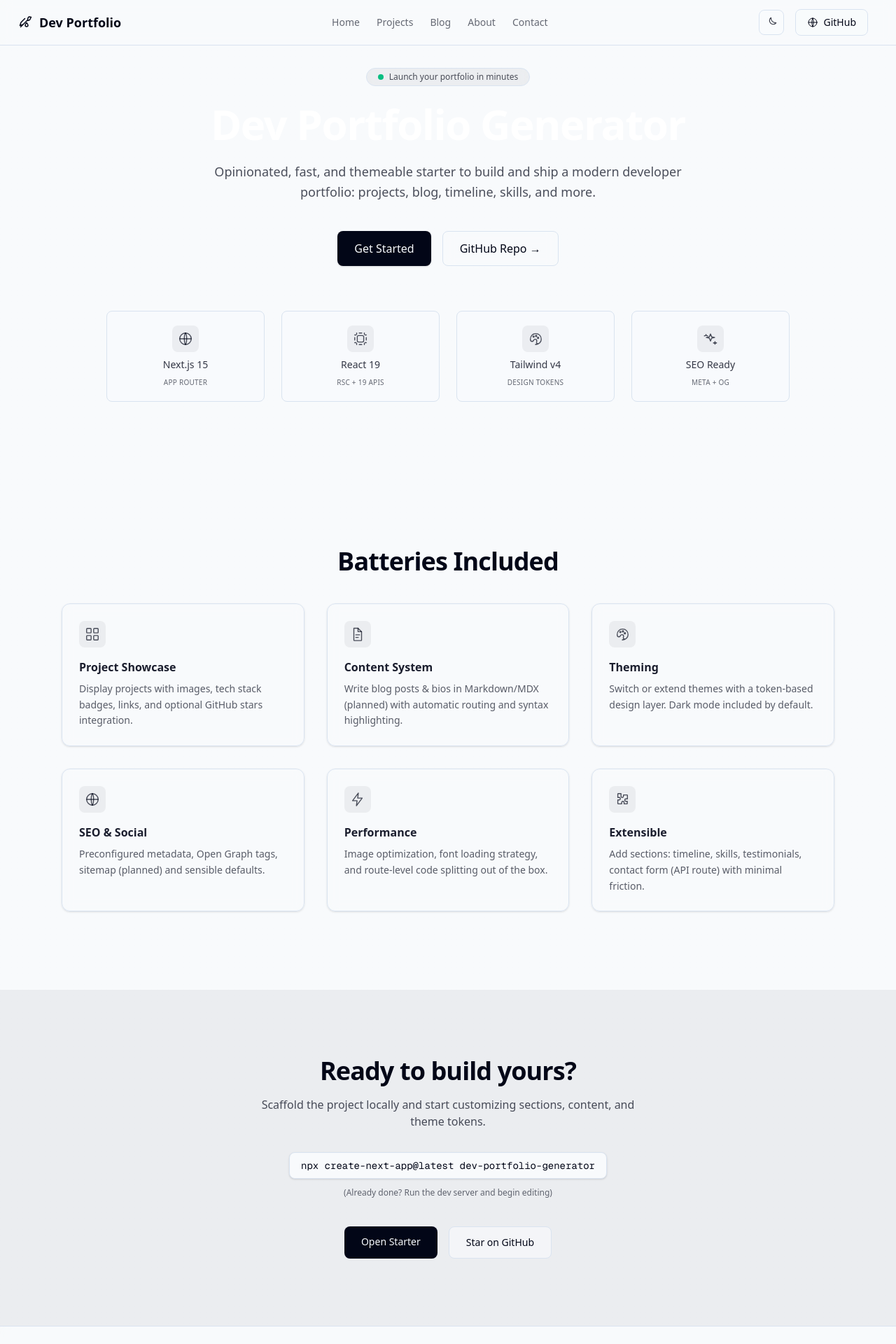
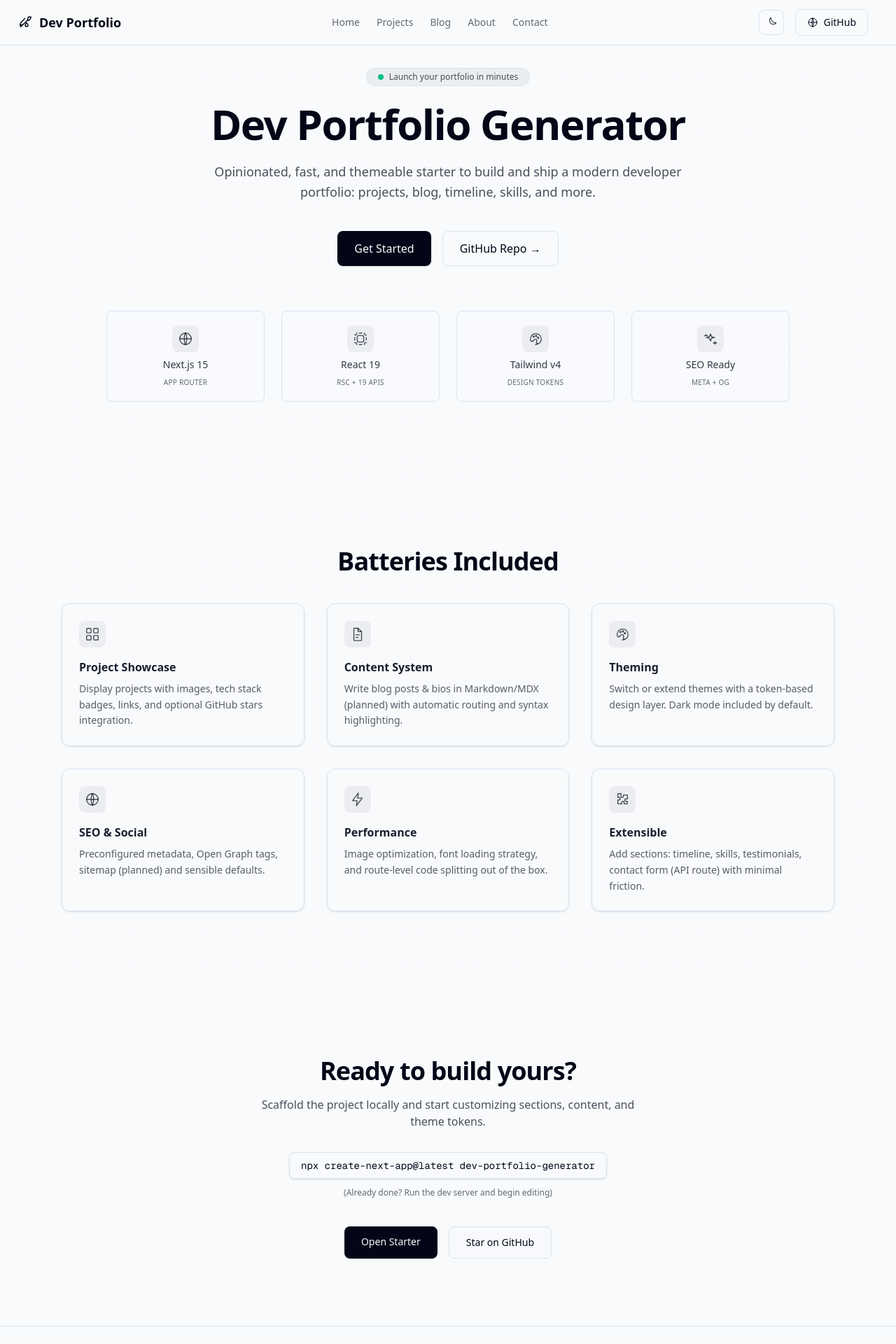
Before and after one commit to rudalkunwar/dev-portfolio-generator, a Next.js app: page / in a window 1280 px wide. Shown: the top 1920 px of the page at 70% size. Built offline with nearby package versions, Linux system fonts and the light colour scheme.

Commit message:
fix homepage bg and text colors

```diff
--- a/src/app/page.tsx
+++ b/src/app/page.tsx
@@ -12,7 +12,7 @@ export default function Home() {
             <span className="inline-block h-2 w-2 rounded-full bg-emerald-500 animate-pulse" />
             Launch your portfolio in minutes
           </div>
-          <h1 className="text-white text-4xl md:text-6xl font-semibold tracking-tight bg-clip-text bg-[linear-gradient(90deg,theme(colors.foreground),theme(colors.foreground)/60)]">
+          <h1 className="text-foreground text-4xl md:text-6xl font-semibold tracking-tight bg-clip-text bg-[linear-gradient(90deg,theme(colors.foreground),theme(colors.foreground)/60)]">
             Dev Portfolio Generator
           </h1>
           <p className="mt-6 max-w-2xl text-base md:text-lg text-foreground/70 leading-relaxed">
@@ -127,7 +127,7 @@ export default function Home() {
         </section>
 
         {/* CTA */}
-        <section id="get-started" className="py-24 bg-foreground/5 relative">
+        <section id="get-started" className="py-24 bg-background relative">
           <div className="absolute inset-0 bg-[radial-gradient(circle_at_center,theme(colors.foreground/10),transparent_70%)]" />
           <div className="relative mx-auto max-w-3xl px-6 text-center">
             <h2 className="text-3xl md:text-4xl font-semibold tracking-tight">
@@ -152,7 +152,7 @@ export default function Home() {
                 Open Starter
               </Link>
               <a
-                href="https://github.com/"
+                href="https://github.com/rudalkunwar/dev-portfolio-generator"
                 target="_blank"
                 rel="noopener noreferrer"
                 className="rounded-md border border-foreground/20 bg-background/70 px-6 py-3 text-sm font-medium hover:bg-background/90"
```
